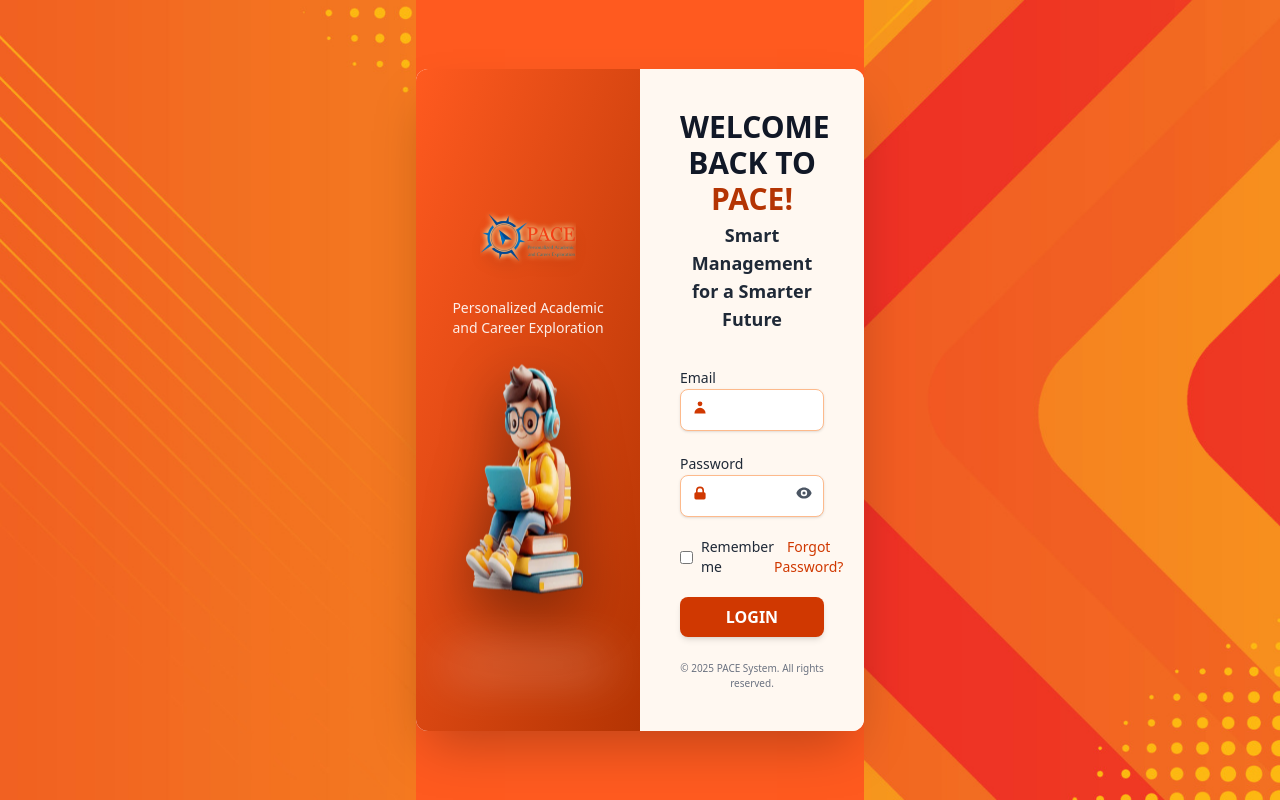
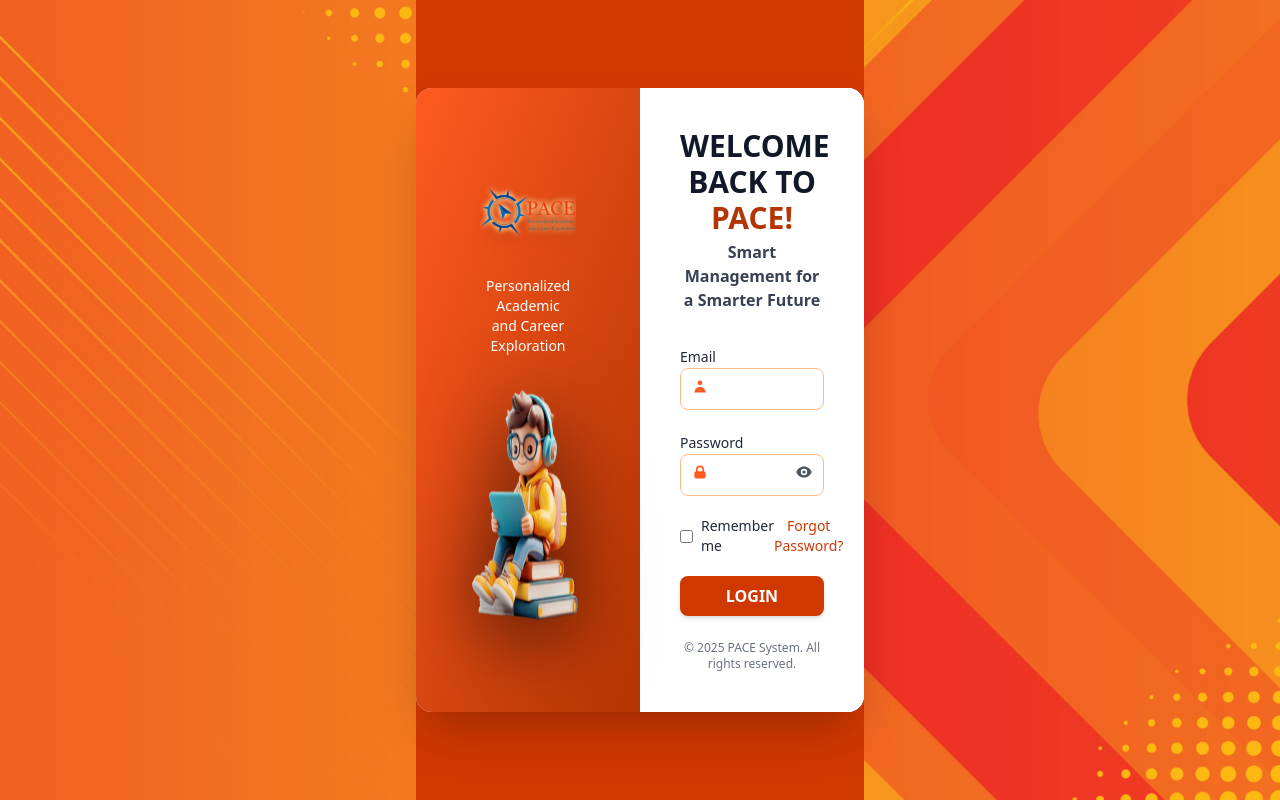
Before and after one commit to MarkDenver01/pace_app, a React (Vite) app: page /login in a window 1280 px wide. Built offline with nearby package versions, Linux system fonts and the light colour scheme.

Commit message:
login changes

```diff
--- a/src/page/login/Login.tsx
+++ b/src/page/login/Login.tsx
@@ -1,5 +1,6 @@
 import React, { useState } from "react";
 import { HiLockClosed, HiUser, HiEye, HiEyeOff } from "react-icons/hi";
+
 import { login } from "../../libs/ApiResponseService";
 import { useNavigate, useSearchParams } from "react-router-dom";
 import { useAuth } from "../../context/AuthContext";
@@ -21,7 +22,7 @@ const Login: React.FC = () => {
   const [searchParams] = useSearchParams();
   const universityId = searchParams.get("universityId");
 
-  // ---- LOGIN LOGIC (UNCHANGED) ----
+  // LOGIN LOGIC (UNCHANGED)
   const handleLogin = async (e: React.FormEvent) => {
     e.preventDefault();
     setLoading(true);
@@ -35,10 +36,10 @@ const Login: React.FC = () => {
 
         if (adminStatus === "PENDING") {
           const result = await Swal.fire({
-            title: `Hi ${response.username}! Please update your password.`,
+            title: `Hi ${response.username}! Please update your password before LOGIN.`,
             icon: "warning",
             showCancelButton: true,
-            confirmButtonText: "Proceed",
+            confirmButtonText: "Yes, PROCEED",
             cancelButtonText: "Cancel",
             ...getSwalTheme(),
           });
@@ -47,17 +48,28 @@ const Login: React.FC = () => {
             navigate(
               `/login/update-password?universityId=${universityId}&email=${encodeURIComponent(
                 email
-              )}`
+              )}`,
+              { replace: true }
             );
           }
-        } else {
+        } else if (adminStatus === "VERIFIED" || adminStatus === "ACTIVATE") {
           Swal.fire({
             icon: "success",
             title: `Welcome ${response.username}!`,
             text: "Proceed to dashboard.",
             confirmButtonText: "PROCEED",
             ...getSwalTheme(),
-          }).then(() => navigate("/admin/dashboard"));
+          }).then((result) => {
+            if (result.isConfirmed) navigate("/admin/dashboard");
+          });
+        } else {
+          Swal.fire({
+            icon: "error",
+            title: "Access Denied",
+            text: `Your account status (${adminStatus}) does not allow access.`,
+            confirmButtonText: "CLOSE",
+            ...getSwalTheme(),
+          });
         }
       } else if (response.role === "SUPER_ADMIN") {
         Swal.fire({
@@ -66,12 +78,15 @@ const Login: React.FC = () => {
           text: "Proceed to Super Admin dashboard.",
           confirmButtonText: "PROCEED",
           ...getSwalTheme(),
-        }).then(() => navigate("/superadmin/dashboard"));
+        }).then((result) => {
+          if (result.isConfirmed) navigate("/superadmin/dashboard");
+        });
       } else {
         Swal.fire({
           icon: "error",
           title: "Unauthorized",
-          text: "Your role is not allowed.",
+          text: "Your role is not authorized to access this application.",
+          confirmButtonText: "CLOSE",
           ...getSwalTheme(),
         });
       }
@@ -80,6 +95,7 @@ const Login: React.FC = () => {
         icon: "error",
         title: "Login Failed",
         text: error?.message || "Invalid email or password.",
+        confirmButtonText: "CLOSE",
         ...getSwalTheme(),
       });
     } finally {
@@ -87,61 +103,64 @@ const Login: React.FC = () => {
     }
   };
 
-  // ---- UI ----
   return (
-    <div className="min-h-screen w-full flex items-center justify-center bg-orange-500">
+    <div className="min-h-screen w-full flex items-center justify-center bg-orange-600">
 
-      {/* CARD */}
-      <div className="w-full max-w-6xl bg-white rounded-xl overflow-hidden shadow-2xl grid grid-cols-1 md:grid-cols-2">
+      {/* MAIN CARD */}
+      <div
+        className="
+          w-full max-w-5xl mx-auto
+          grid grid-cols-1 md:grid-cols-2
+          bg-white shadow-2xl rounded-2xl overflow-hidden
+        "
+      >
 
-        {/* LEFT PANEL (ORANGE LIKE REFERENCE) */}
-        <div className="relative p-8 flex flex-col items-center justify-center text-center bg-gradient-to-br from-orange-500 to-orange-700">
+        {/* LEFT PANEL */}
+        <div className="relative bg-gradient-to-br from-orange-500 to-orange-700 p-10 flex flex-col justify-center items-center text-center">
 
           <img
             src={PaceLogo}
-            className="h-24 mb-3 drop-shadow-xl animate-fadeIn"
+            alt="PACE Logo"
+            className="h-24 mb-4 drop-shadow-xl"
           />
 
-          <p className="text-white/90 text-sm mb-4 animate-slideUp">
+          <p className="text-white text-sm mb-6">
             Personalized Academic <br /> and Career Exploration
           </p>
 
-          {/* MASCOT FLOAT ANIMATION */}
           <img
             src={HeroStudent}
-            className="h-64 animate-floating drop-shadow-[0_20px_30px_rgba(0,0,0,0.4)]"
+            alt="Student Mascot"
+            className="h-64 drop-shadow-[0_18px_40px_rgba(0,0,0,0.65)] animate-floating"
           />
-
-          {/* bottom glow */}
-          <div className="absolute bottom-14 w-40 h-5 bg-white/30 blur-xl" />
         </div>
 
         {/* RIGHT PANEL */}
-        <div className="bg-orange-50 p-10 flex flex-col justify-center">
+        <div className="p-10 bg-white flex flex-col justify-center">
 
-          <h1 className="text-3xl font-extrabold text-center text-gray-900 animate-slideUp">
+          <h1 className="text-3xl font-extrabold text-center text-gray-900">
             WELCOME BACK TO <span className="text-orange-700">PACE!</span>
           </h1>
 
-          <p className="text-center mt-1 mb-8 font-semibold text-gray-800 text-lg animate-slideUp">
+          <p className="text-center mt-1 mb-8 font-semibold text-gray-700">
             Smart Management for a Smarter Future
           </p>
 
           <form className="space-y-5" onSubmit={handleLogin}>
-
             {/* EMAIL */}
             <div>
               <label className="text-sm font-medium">Email</label>
               <div className="relative">
-                <HiUser className="absolute left-3 top-2.5 text-orange-600" />
+                <HiUser className="absolute left-3 top-2.5 text-orange-500" />
                 <input
                   type="email"
                   required
                   value={email}
                   onChange={(e) => setEmail(e.target.value)}
-                  className="w-full pl-10 pr-3 py-2 rounded-lg
-                             border border-orange-300 bg-white
-                             focus:ring-2 focus:ring-orange-500 shadow-sm"
+                  className="
+                    w-full pl-10 pr-3 py-2 rounded-lg border border-orange-300
+                    focus:ring-2 focus:ring-orange-500
+                  "
                 />
               </div>
             </div>
@@ -150,20 +169,21 @@ const Login: React.FC = () => {
             <div>
               <label className="text-sm font-medium">Password</label>
               <div className="relative">
-                <HiLockClosed className="absolute left-3 top-2.5 text-orange-600" />
+                <HiLockClosed className="absolute left-3 top-2.5 text-orange-500" />
                 <input
                   type={showPassword ? "text" : "password"}
                   required
                   value={password}
                   onChange={(e) => setPassword(e.target.value)}
-                  className="w-full pl-10 pr-10 py-2 rounded-lg
-                             border border-orange-300 bg-white
-                             focus:ring-2 focus:ring-orange-500 shadow-sm"
+                  className="
+                    w-full pl-10 pr-10 py-2 rounded-lg border border-orange-300
+                    focus:ring-2 focus:ring-orange-500
+                  "
                 />
                 <button
                   type="button"
                   onClick={() => setShowPassword(!showPassword)}
-                  className="absolute right-3 top-2.5 text-gray-600 hover:text-orange-600"
+                  className="absolute right-3 top-2.5 text-gray-600"
                 >
                   {showPassword ? <HiEyeOff /> : <HiEye />}
                 </button>
@@ -176,7 +196,6 @@ const Login: React.FC = () => {
                 <input type="checkbox" className="accent-orange-600" />
                 Remember me
               </label>
-
               <button
                 type="button"
                 className="text-orange-600 hover:underline"
@@ -190,15 +209,16 @@ const Login: React.FC = () => {
             <button
               type="submit"
               disabled={loading}
-              className="w-full py-2 bg-orange-600 text-white font-bold
-                         rounded-lg hover:bg-orange-700 transition
-                         shadow-md hover:shadow-xl hover:scale-[1.02]"
+              className="
+                w-full py-2 bg-orange-600 text-white font-bold rounded-lg
+                hover:bg-orange-700 transition shadow-md hover:shadow-xl
+              "
             >
               {loading ? "Logging in..." : "LOGIN"}
             </button>
           </form>
 
-          <p className="text-center text-[10px] text-gray-500 mt-6">
+          <p className="text-center text-xs text-gray-500 mt-6">
             © 2025 PACE System. All rights reserved.
           </p>
         </div>
@@ -214,20 +234,6 @@ const Login: React.FC = () => {
         .animate-floating {
           animation: floating 3s ease-in-out infinite;
         }
-        @keyframes slideUp {
-          from { opacity: 0; transform: translateY(20px); }
-          to { opacity: 1; transform: translateY(0); }
-        }
-        .animate-slideUp {
-          animation: slideUp .9s ease forwards;
-        }
-        @keyframes fadeIn {
-          from { opacity: 0; }
-          to { opacity: 1; }
-        }
-        .animate-fadeIn {
-          animation: fadeIn 1s ease forwards;
-        }
       `}</style>
     </div>
   );
```
